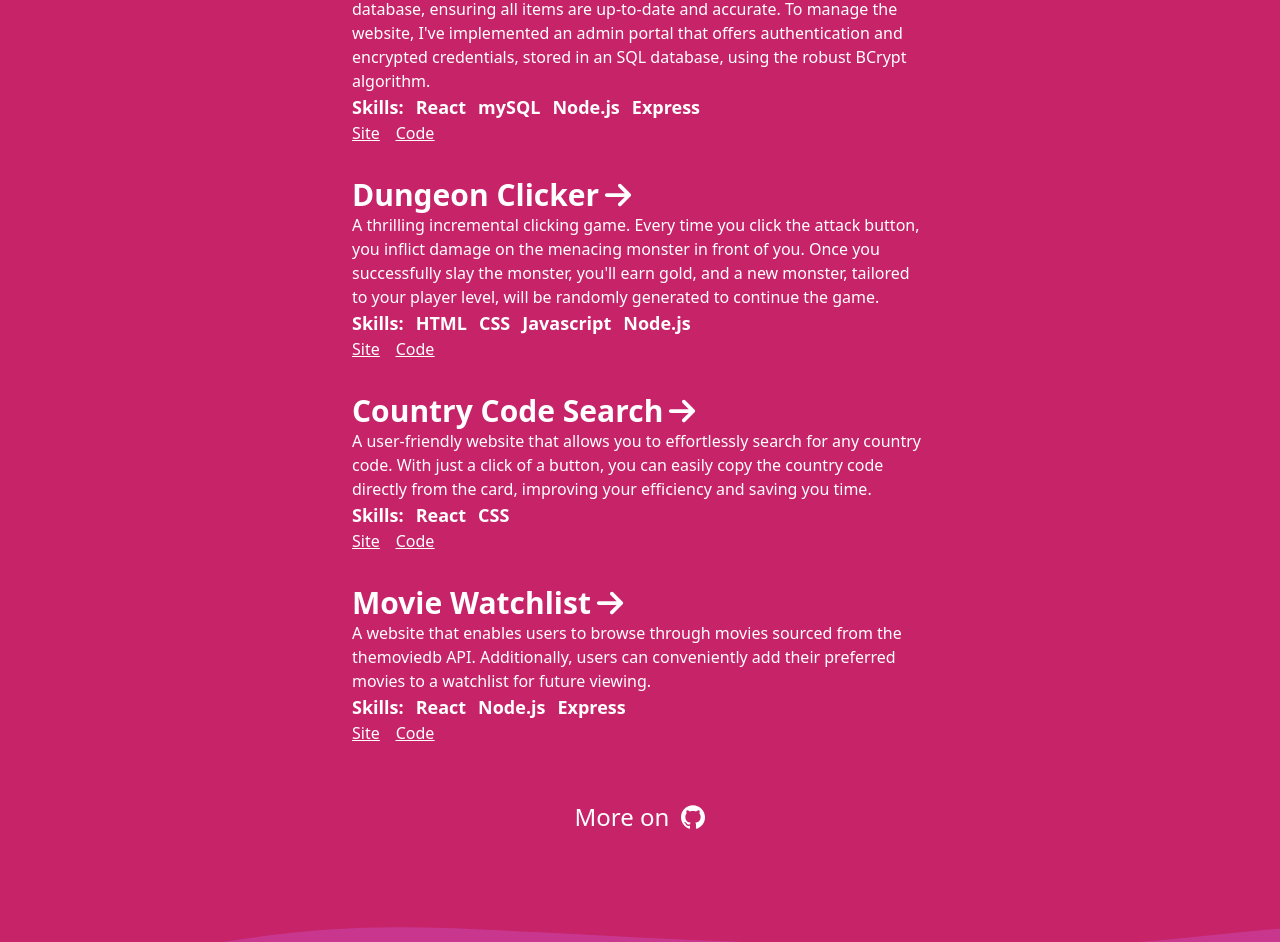
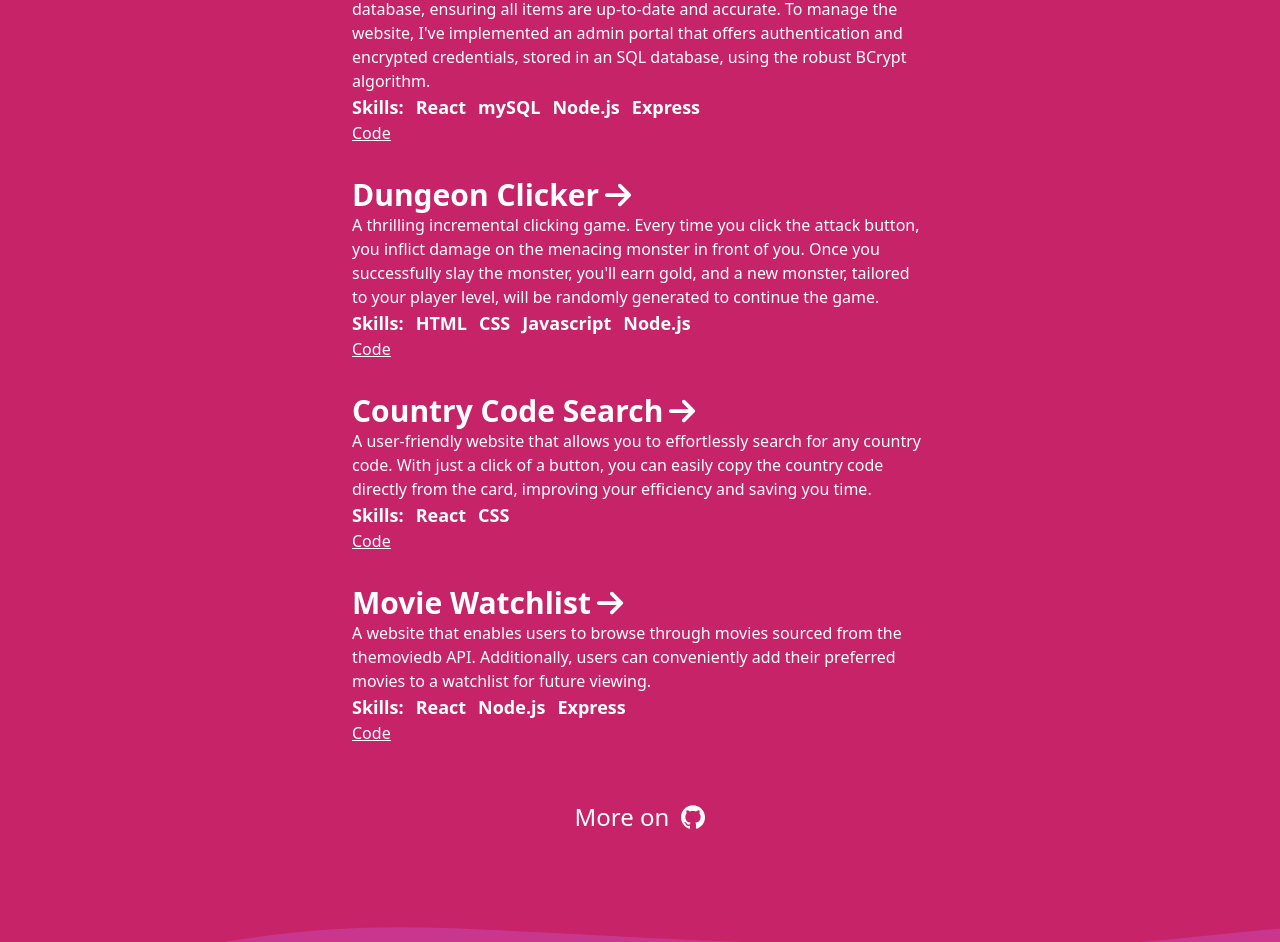
Before and after one commit to donomcc/PersonalSite, a React (Create React App) app: page / in a window 1280 px wide. Shown: the part 2200-3142 px from the top of the page. Built offline with nearby package versions, Linux system fonts and the light colour scheme.

Commit message:
updated project card component

```diff
--- a/src/Components/ProjectCard.jsx
+++ b/src/Components/ProjectCard.jsx
@@ -35,9 +35,6 @@ function ProjectCard({
         <p>{skill4}</p>
       </div>
       <div className="flex gap-4 underline">
-        <a href={site} target="_blank" className="hover:text-lightpink">
-          Site
-        </a>
         <a href={code} target="_blank" className="hover:text-lightpink">
           Code
         </a>
```
Also changed, not shown: 7 other files (tests, documents, lock files or other folders).
